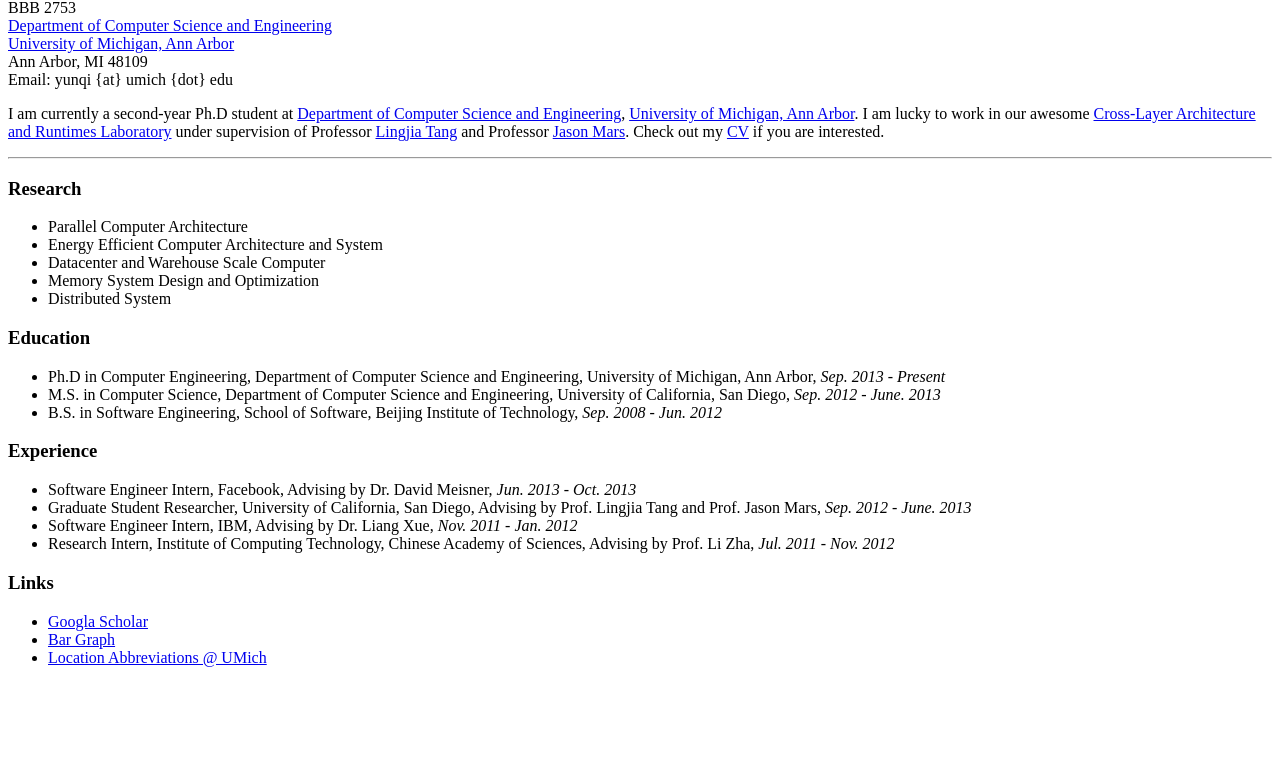
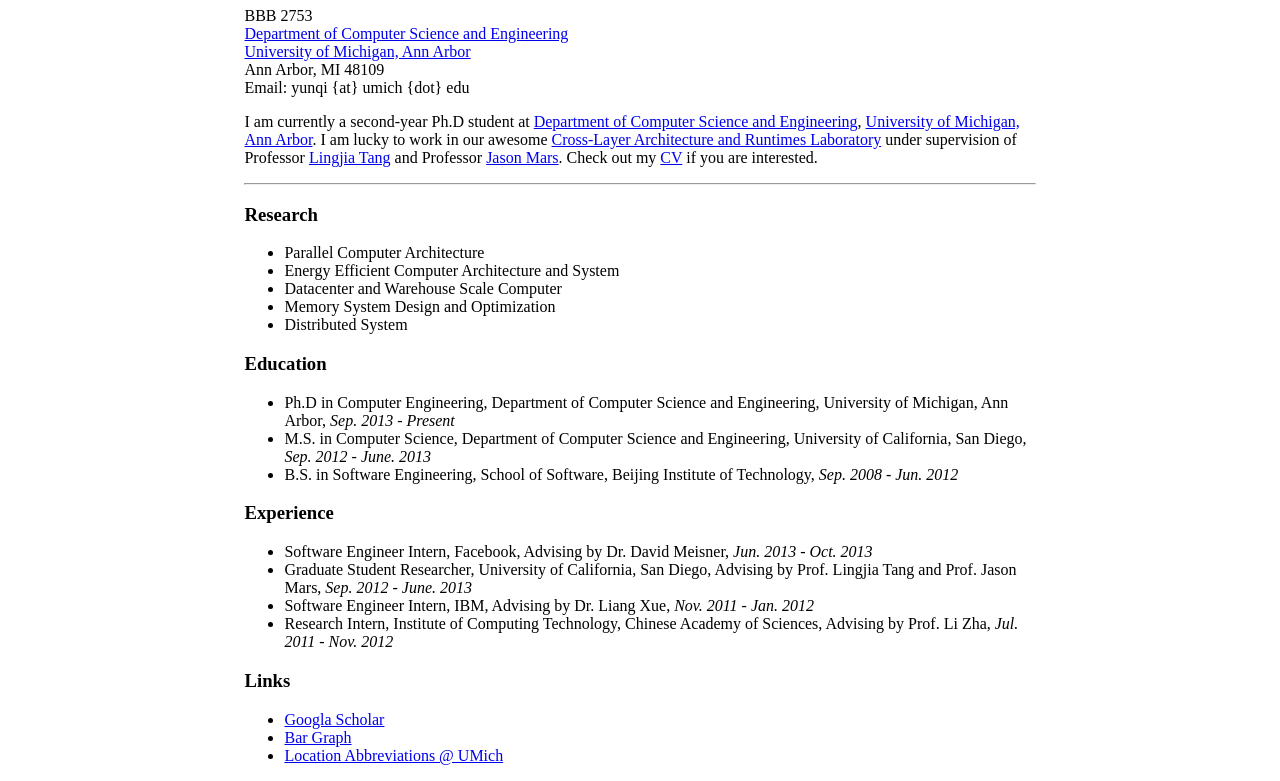
Before and after one commit to jhauswald/WebPage, a plain HTML site: page index.html in a window 1280 px wide. Shown: the part 81-862 px from the top of the page. Before the commit the page ends 800 px from the top, so only its background shows below. Drawn offline with Linux system fonts and the light colour scheme.

Commit message:
change the width

```diff
--- a/index.html
+++ b/index.html
@@ -14,7 +14,18 @@
 <!-- Google Analytics -->
 
 <html>
+  <head>
+    <style type="text/css">
+      div {
+        position: absolute;
+        width: 61.8%;
+        left: 19.1%;
+      }
+    </style>
+  </head>
+
   <body>
+    <div width="20px">
 
       <h1>Yunqi Zhang</h1>
 
@@ -65,5 +76,6 @@
         <li><a href="http://www.ro.umich.edu/buildings.php">Location Abbreviations @ UMich</a></li>
       </ul>
 
+    </div>
   </body>
 </html>
```
Lines whose indentation alone changed are shown as unchanged.
